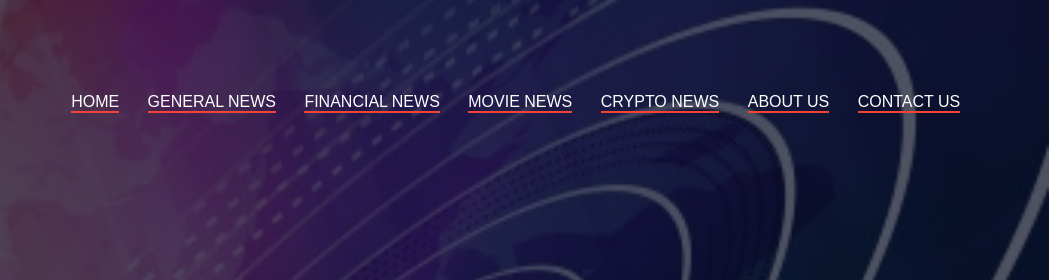
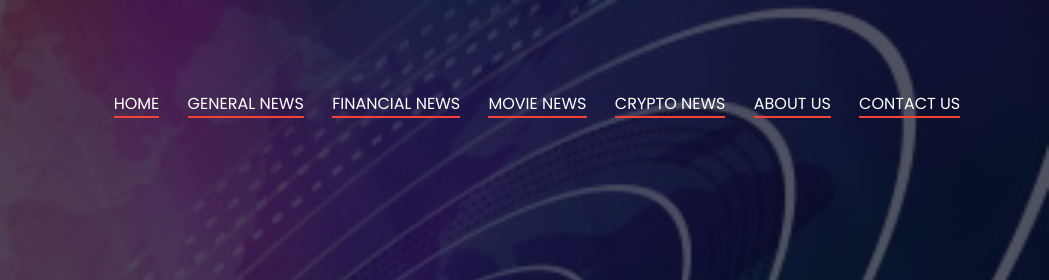
Before and after one commit to bjhawar1508/frt_project, a plain HTML site: page index.html in a window 1280 px wide. Shown: the top 280 px of the page, 231-1280 px from the left. Drawn offline with Linux system fonts and the light colour scheme.

Commit message:
commit 1

```diff
--- a/index.html
+++ b/index.html
@@ -4,6 +4,9 @@
     <meta name="viewport" content="with=device-width, initial-scale=1.0">
     <title> All in One News - Every Single News at one Stop </title>
     <link rel="stylesheet" href="style.css">
+    <link rel="preconnect" href="https://fonts.googleapis.com">
+    <link rel="preconnect" href="https://fonts.gstatic.com" crossorigin>
+    <link href="https://fonts.googleapis.com/css2?family=Poppins:wght@200;300;400;600;700&display=swap" rel="stylesheet">
 </head>
 <body>
     <section class="header">
@@ -25,5 +28,4 @@
 
 
 </body>
-
 </html>
```
